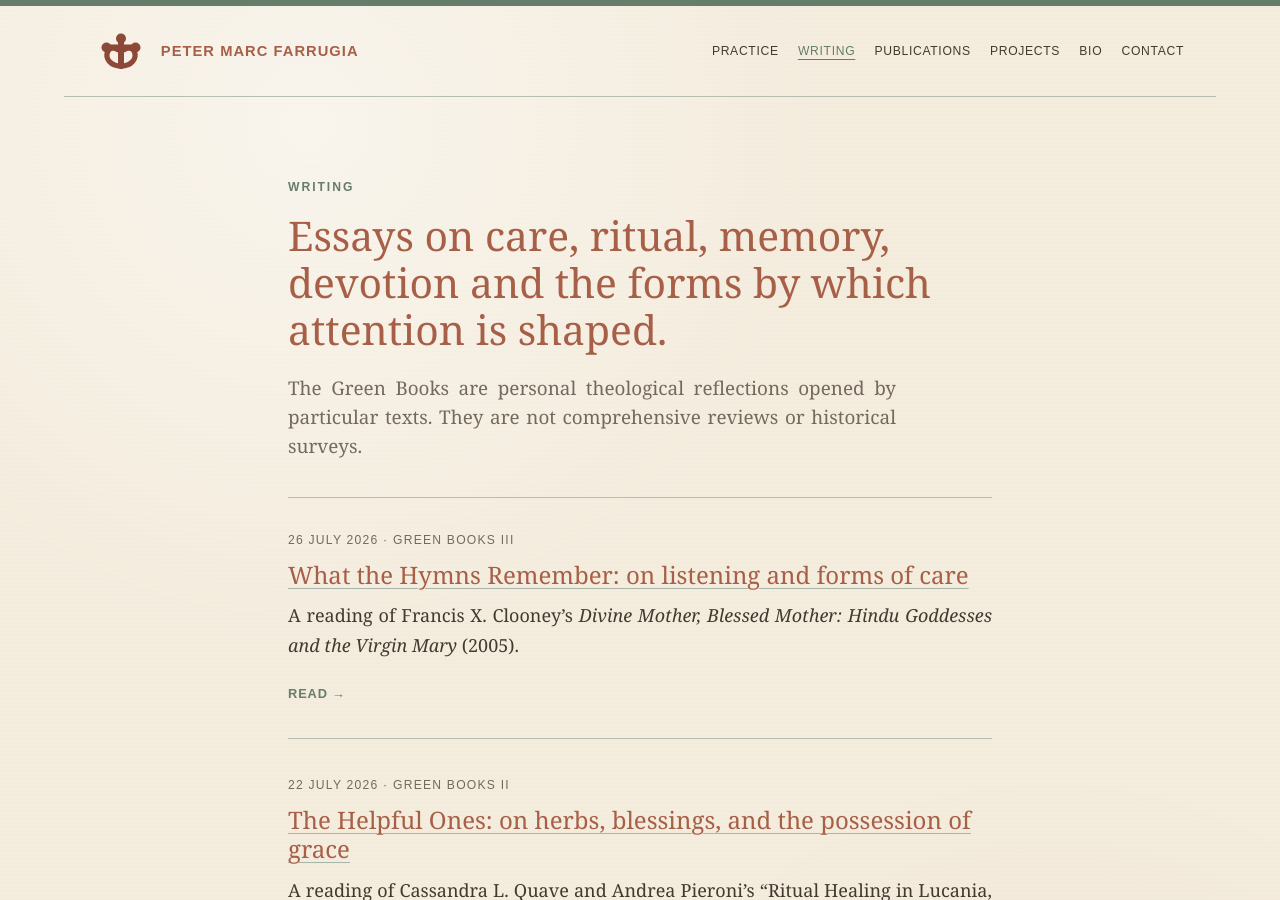
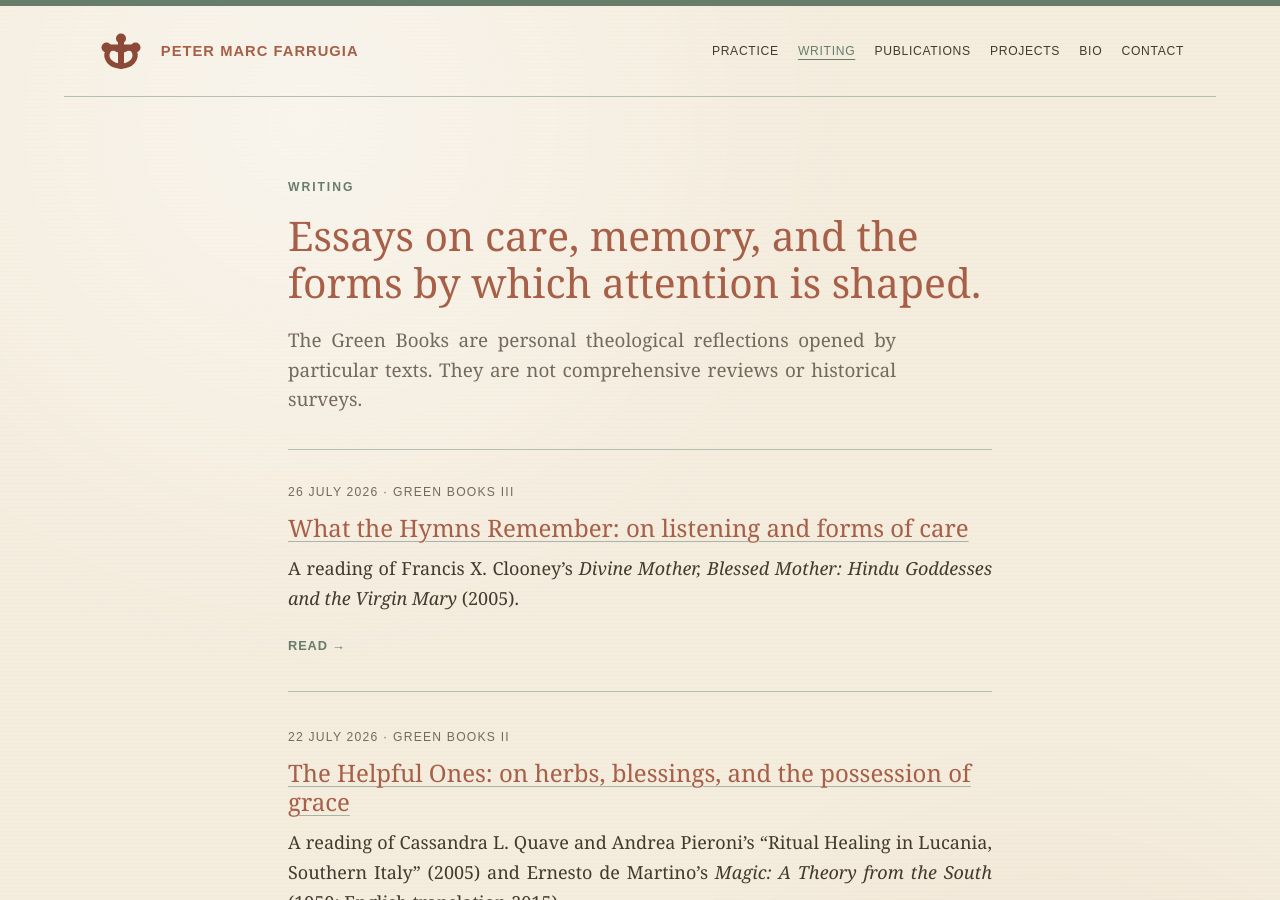
Before and after one commit to pytfarrugia-bit/pytfarrugia-bit.github.io, a Jekyll site: the page writing.html, which Jekyll copies as it is, in a window 1280 px wide and 900 px high. Built offline with Jekyll 4.4.1, drawn with Linux system fonts in a browser that asks for light colours.

Commit message:
Shorten Writing page introduction

```diff
--- a/writing.html
+++ b/writing.html
@@ -27,7 +27,7 @@
 
   <main class="archive-page">
     <p class="eyebrow">Writing</p>
-    <h1>Essays on care, ritual, memory, devotion and the forms by which attention is shaped.</h1>
+    <h1>Essays on care, memory, and the forms by which attention is shaped.</h1>
     <p class="lead">The Green Books are personal theological reflections opened by particular texts. They are not comprehensive reviews or historical surveys.</p>
 
     <section class="archive-list" aria-label="Writing archive">
```
